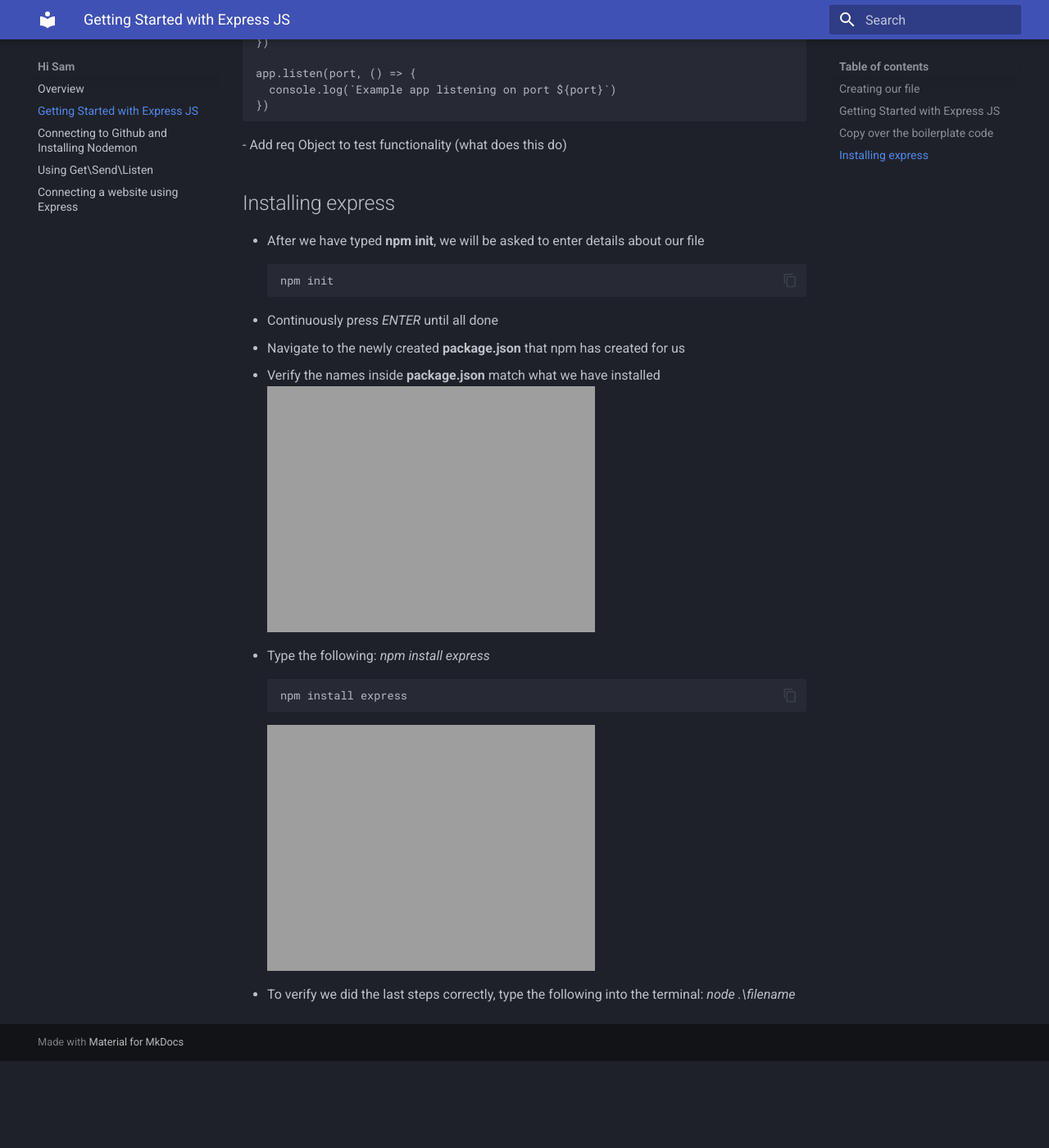
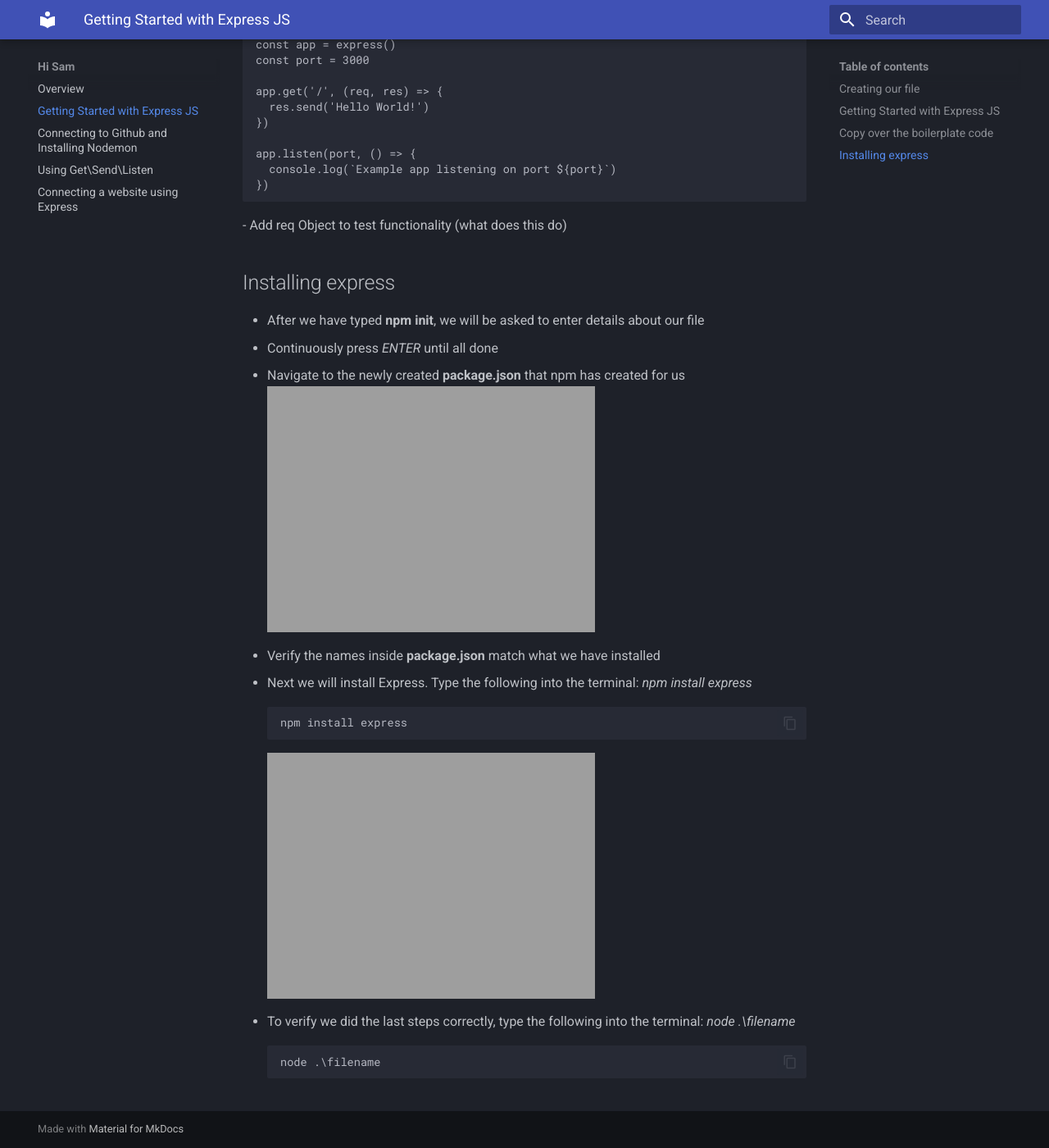
Before and after one commit to NBSutton98/COM-Documentation, an MkDocs documentation site: the page built from docs/task1.md, in a window 1280 px wide and 1400 px high, scrolled down 2026 px. Shown: the whole window at 82% size. Built offline with MkDocs 1.6.1 and Material for MkDocs 9.7.7, drawn with Linux system fonts in a browser that asks for light colours; before the commit the page ends 3320 px from its top, so only the background shows below that.

Commit message:
Update task1.md

````diff
--- a/docs/task1.md
+++ b/docs/task1.md
@@ -14,7 +14,11 @@
   - This can also be done with the shortcut: *(CTRL + SHIFT + `)*
 - Once the terminal has opened, click into it
 - Type the following: *npm init*
+
 ![Init](/Task1/npmINIT(4).png)
+```
+npm init
+```
 
 ## Copy over the boilerplate code
 - We will next copy over the boilerplate code provided to us by Express
@@ -40,16 +44,16 @@
 
 ## Installing express
 - After we have typed **npm init**, we will be asked to enter details about our file
-```
-npm init
-```
 - Continuously press *ENTER* until all done
 - Navigate to the newly created **package.json** that npm has created for us
+![package](/Task1/verifyResults(7).png)
 - Verify the names inside **package.json** match what we have installed
-![package](/Task1/verifyResults(7).png)
-- Type the following: *npm install express*
+- Next we will install Express. Type the following into the terminal: *npm install express*
 ```
 npm install express
 ```
 ![Express](/Task1/intialization(3).png)
 - To verify we did the last steps correctly, type the following into the terminal: *node .\filename*
+```
+node .\filename
+```
````
